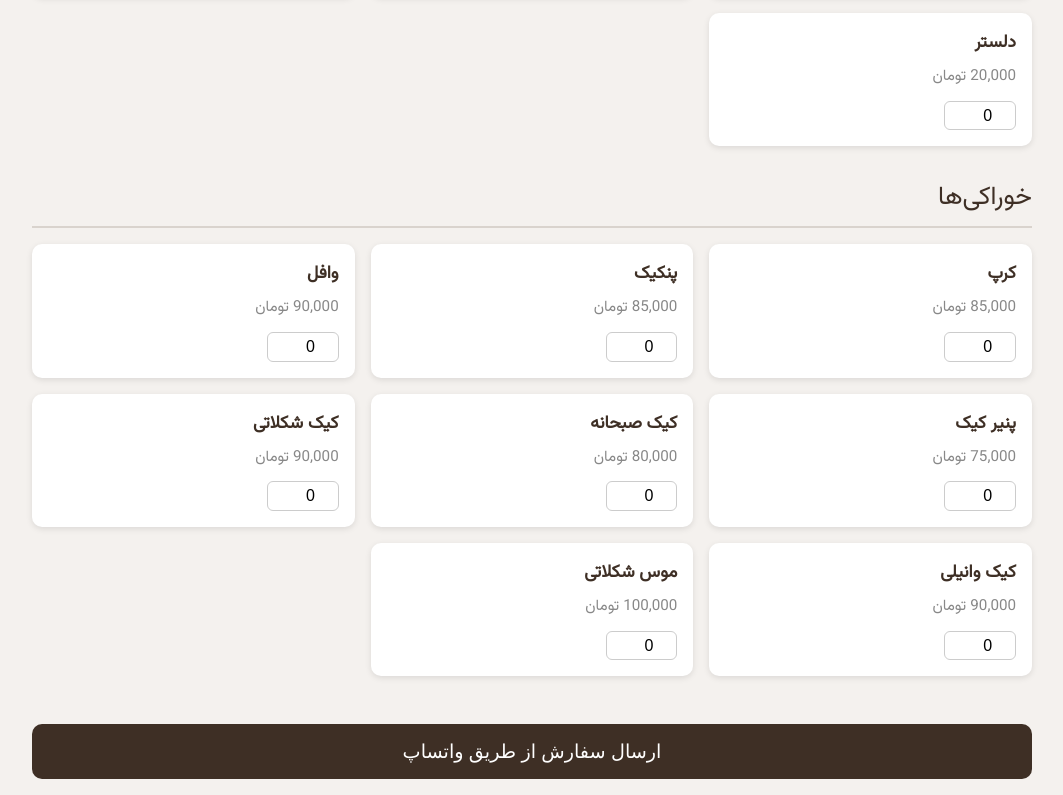
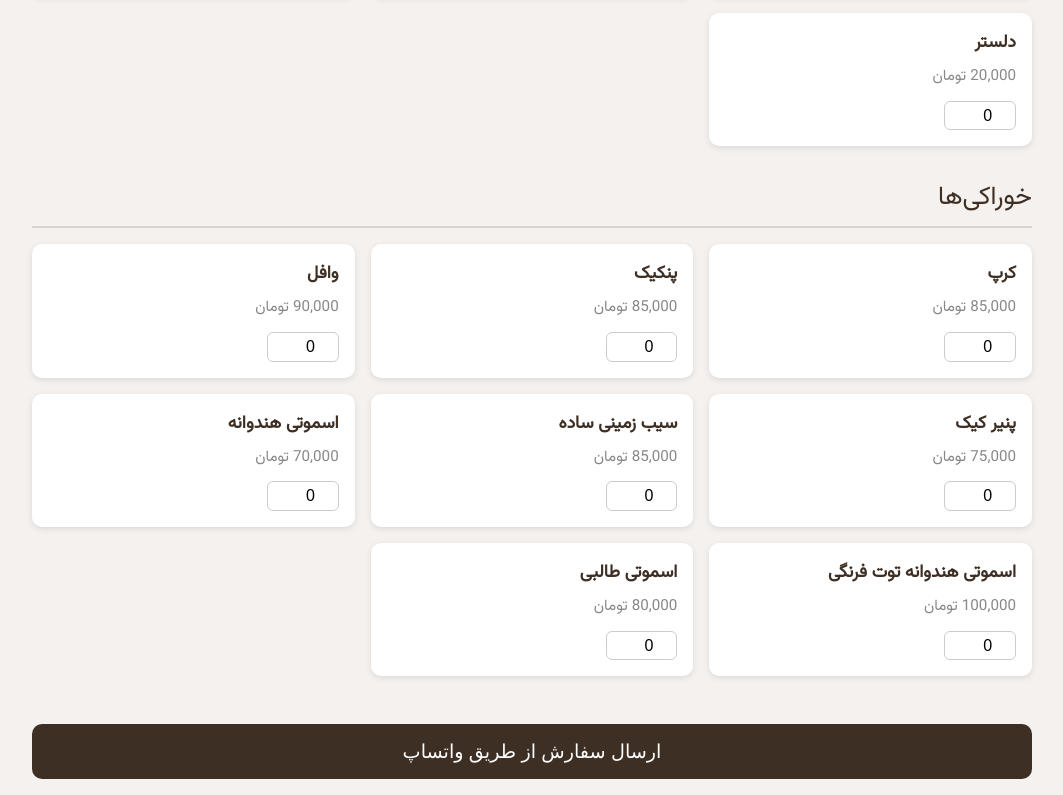
Before and after one commit to Mehdira62/cafe-menu, a plain HTML site: page index.html in a window 1280 px wide. Shown: the part 1738-2533 px from the top of the page, without its empty margins (108-1171 px from the left). Drawn offline with Linux system fonts and the light colour scheme.

Commit message:
Update index.html

```diff
--- a/index.html
+++ b/index.html
@@ -322,24 +322,24 @@
             <input type="number" min="0" value="0" class="quantity-input" name="پنیر کیک" />
           </div>
           <div class="item-card">
-            <span class="item-name">کیک صبحانه</span>
-            <span class="item-price">80,000 تومان</span>
-            <input type="number" min="0" value="0" class="quantity-input" name="کیک صبحانه" />
+            <span class="item-name">سیب زمینی ساده</span>
+            <span class="item-price">85,000 تومان</span>
+            <input type="number" min="0" value="0" class="quantity-input" name="سیب زمینی ساده" />
           </div>
           <div class="item-card">
-            <span class="item-name">کیک شکلاتی</span>
-            <span class="item-price">90,000 تومان</span>
-            <input type="number" min="0" value="0" class="quantity-input" name="کیک شکلاتی" />
+            <span class="item-name">اسموتی هندوانه</span>
+            <span class="item-price">70,000 تومان</span>
+            <input type="number" min="0" value="0" class="quantity-input" name="اسموتی هندوانه" />
           </div>
           <div class="item-card">
-            <span class="item-name">کیک وانیلی</span>
-            <span class="item-price">90,000 تومان</span>
-            <input type="number" min="0" value="0" class="quantity-input" name="کیک وانیلی" />
+            <span class="item-name">اسموتی هندوانه توت فرنگی</span>
+            <span class="item-price">100,000 تومان</span>
+            <input type="number" min="0" value="0" class="quantity-input" name="اسموتی هندوانه توت فرنگی" />
           </div>
           <div class="item-card">
-            <span class="item-name">موس شکلاتی</span>
-            <span class="item-price">100,000 تومان</span>
-            <input type="number" min="0" value="0" class="quantity-input" name="موس شکلاتی" />
+            <span class="item-name">اسموتی طالبی</span>
+            <span class="item-price">80,000 تومان</span>
+            <input type="number" min="0" value="0" class="quantity-input" name="اسموتی طالبی" />
           </div>
         </div>
       </div>
```
